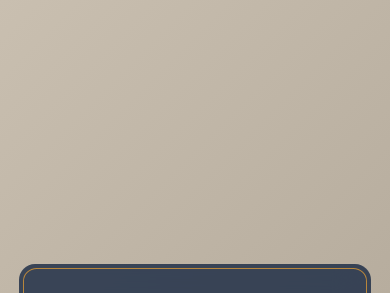
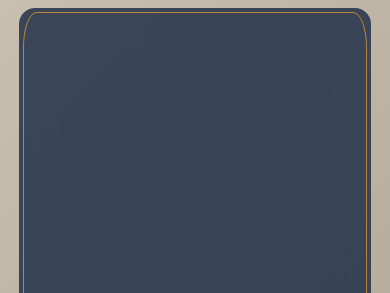
Before and after one commit to Verkiel-cmd/PRODUCTION_baranggay-registry, a website: page public/admin.html in a window 390 px wide. Shown: the top 293 px of the page. Drawn offline with Linux system fonts and the light colour scheme.

Commit message:
barangay UI design admin attempt 11

```diff
--- a/public/admin.css
+++ b/public/admin.css
@@ -57,7 +57,8 @@
   display: flex;
   flex-direction: column;
   max-width: 400px;
-  margin: auto;
+  min-height: 100vh;
+  min-height: 100dvh;
   padding: 2rem 3rem 1rem 3rem;
 
 }
@@ -204,7 +205,7 @@ h1{
   justify-content: center;
   align-items: center;
   max-width: 400px;
-  margin: auto;
+  margin: 0 auto;
   padding: 2rem 3rem 1rem 3rem;
 }
 .inside-login {
```
